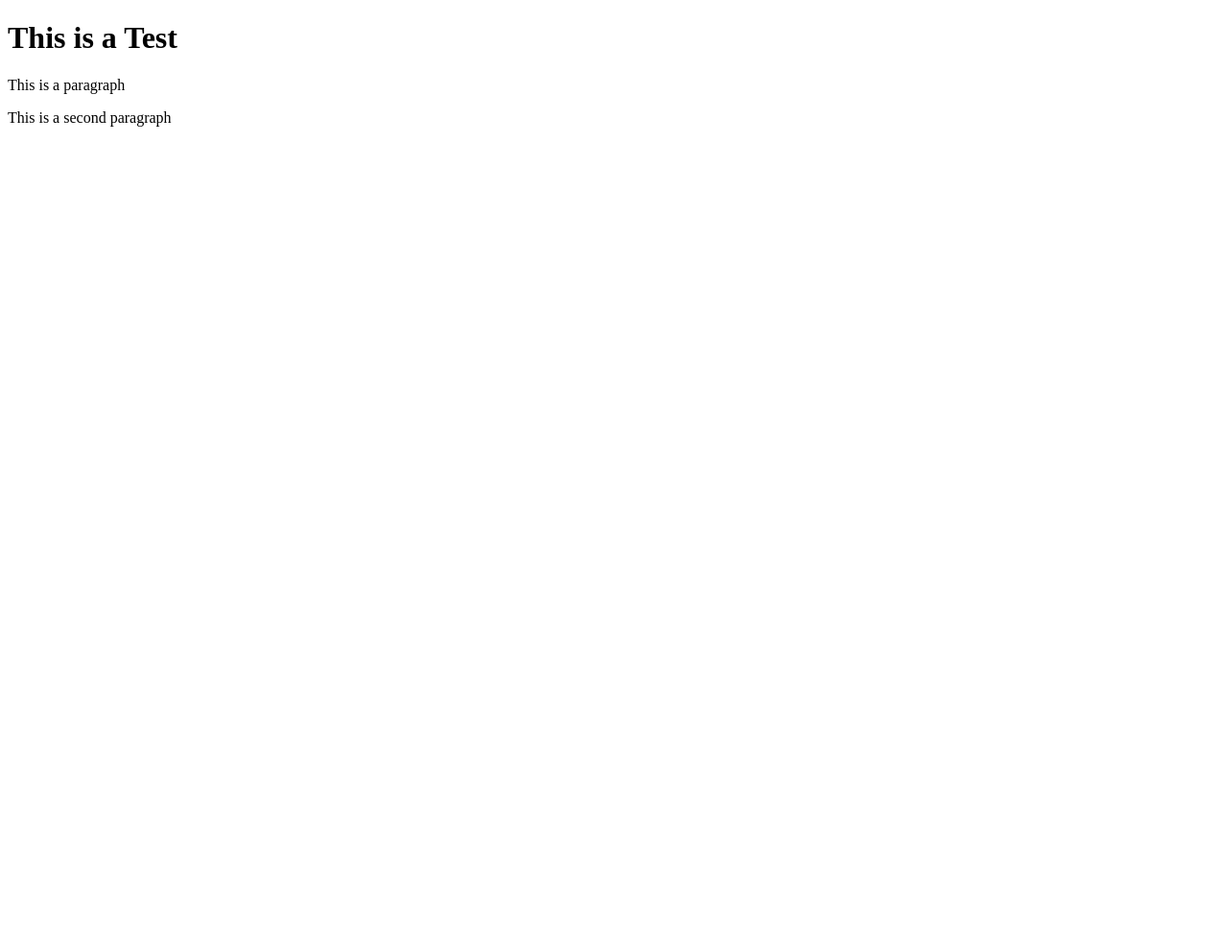
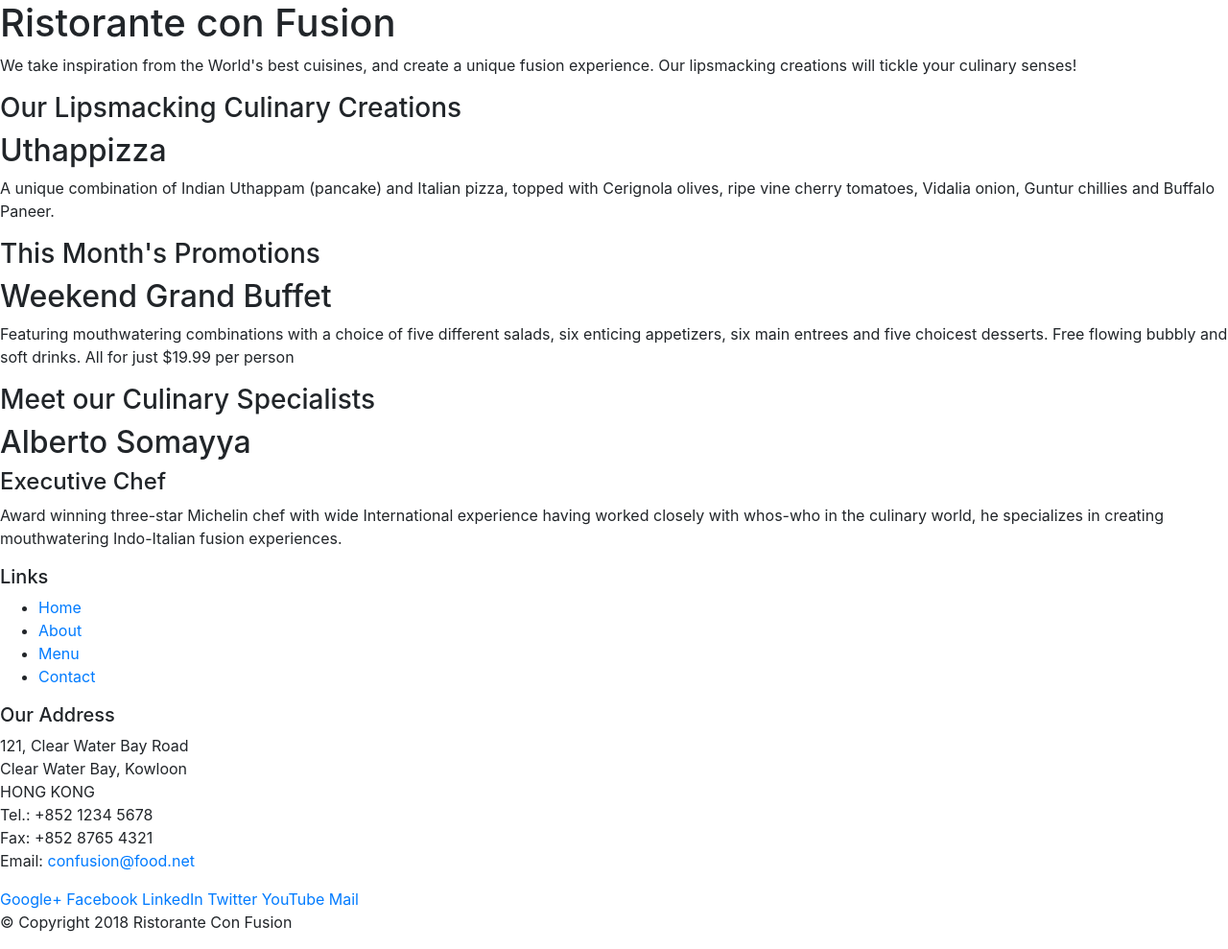
Before and after one commit to bqsistemas/node-app-coursera, a website: page index.html in a window 1280 px wide. Shown: the whole page at 96% size. Before the commit the page ends 800 px from the top, so only its background shows below. Drawn offline with nearby package versions, Linux system fonts and the light colour scheme.

Commit message:
bootstrap implementation

```diff
--- a/index.html
+++ b/index.html
@@ -1,12 +1,118 @@
 <!DOCTYPE html>
-<html>
+<html lang="en">
 
-<head></head>
+<head>
+    <!-- Required meta tags always come first -->
+    <meta charset="utf-8">
+    <meta name="viewport" content="width=device-width, initial-scale=1, shrink-to-fit=no">
+    <meta http-equiv="x-ua-compatible" content="ie=edge">
+
+    <!-- Bootstrap CSS -->
+    <link rel="stylesheet" href="node_modules/bootstrap/dist/css/bootstrap.min.css">
+
+    <title>Ristorante Con Fusion</title>
+</head>
 
 <body>
-    <h1>This is a Test</h1>
-    <p>This is a paragraph</p>
-    <p>This is a second paragraph</p>
+
+    <header>
+        <div>
+            <div>
+                <div>
+                    <h1>Ristorante con Fusion</h1>
+                    <p>We take inspiration from the World's best cuisines, and create a unique fusion experience. Our
+                        lipsmacking creations will tickle your culinary senses!</p>
+                </div>
+                <div>
+                </div>
+            </div>
+        </div>
+    </header>
+
+    <div>
+        <div>
+            <div>
+                <h3>Our Lipsmacking Culinary Creations</h3>
+            </div>
+            <div>
+                <h2>Uthappizza</h2>
+                <p>A unique combination of Indian Uthappam (pancake) and Italian pizza, topped with Cerignola olives,
+                    ripe vine cherry tomatoes, Vidalia onion, Guntur chillies and Buffalo Paneer.</p>
+            </div>
+        </div>
+
+
+        <div>
+            <div>
+                <h3>This Month's Promotions</h3>
+            </div>
+            <div>
+                <h2>Weekend Grand Buffet</h2>
+                <p>Featuring mouthwatering combinations with a choice of five different salads, six enticing appetizers,
+                    six main entrees and five choicest desserts. Free flowing bubbly and soft drinks. All for just
+                    $19.99 per person </p>
+            </div>
+        </div>
+
+        <div>
+            <div>
+                <h3>Meet our Culinary Specialists</h3>
+            </div>
+            <div>
+                <h2>Alberto Somayya</h2>
+                <h4>Executive Chef</h4>
+                <p>Award winning three-star Michelin chef with wide International experience having worked closely with
+                    whos-who in the culinary world, he specializes in creating mouthwatering Indo-Italian fusion
+                    experiences. </p>
+            </div>
+        </div>
+    </div>
+
+    <footer>
+        <div>
+            <div>
+                <div>
+                    <h5>Links</h5>
+                    <ul>
+                        <li><a href="#">Home</a></li>
+                        <li><a href="#">About</a></li>
+                        <li><a href="#">Menu</a></li>
+                        <li><a href="#">Contact</a></li>
+                    </ul>
+                </div>
+                <div>
+                    <h5>Our Address</h5>
+                    <address>
+                        121, Clear Water Bay Road<br>
+                        Clear Water Bay, Kowloon<br>
+                        HONG KONG<br>
+                        Tel.: +852 1234 5678<br>
+                        Fax: +852 8765 4321<br>
+                        Email: <a href="mailto:confusion@food.net">confusion@food.net</a>
+                    </address>
+                </div>
+                <div>
+                    <div>
+                        <a href="http://google.com/+">Google+</a>
+                        <a href="http://www.facebook.com/profile.php?id=">Facebook</a>
+                        <a href="http://www.linkedin.com/in/">LinkedIn</a>
+                        <a href="http://twitter.com/">Twitter</a>
+                        <a href="http://youtube.com/">YouTube</a>
+                        <a href="mailto:">Mail</a>
+                    </div>
+                </div>
+            </div>
+            <div>
+                <div>
+                    <p>© Copyright 2018 Ristorante Con Fusion</p>
+                </div>
+            </div>
+        </div>
+    </footer>
+    <!-- jQuery first, then Popper.js, then Bootstrap JS. -->
+    <script src="node_modules/jquery/dist/jquery.slim.min.js"></script>
+    <script src="node_modules/popper.js/dist/umd/popper.min.js"></script>
+    <script src="node_modules/bootstrap/dist/js/bootstrap.min.js"></script>
 </body>
 
 </html>
```
Also changed, not shown: package.json (+8 -4 lines), 2 other files.
